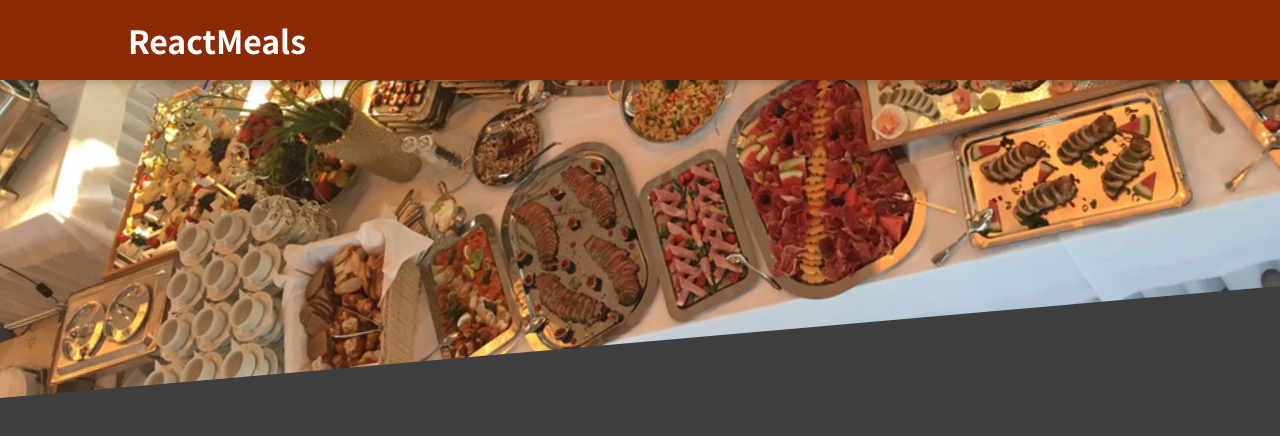
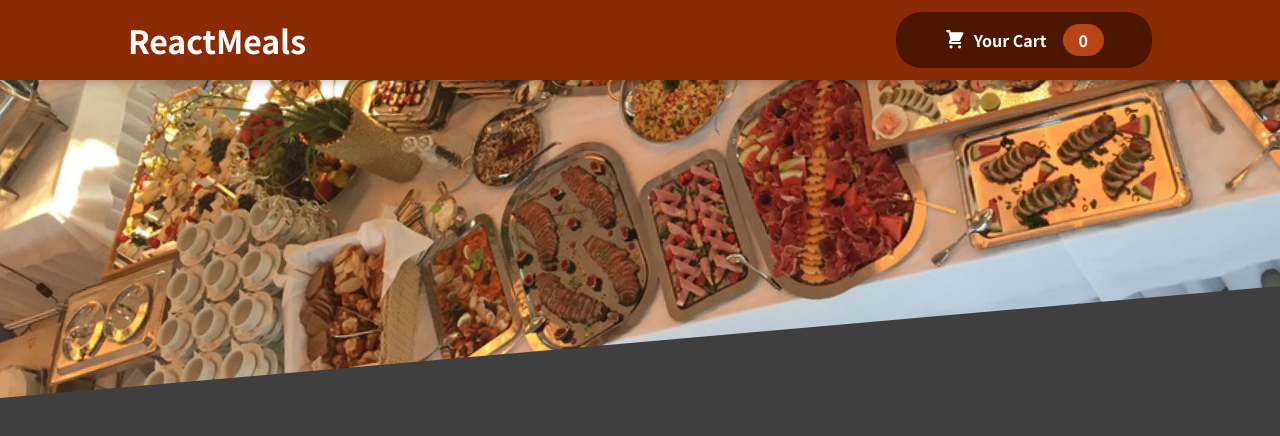
Before and after one commit to Ayaz-Rzayev/food-order-app, a React (Create React App) app: page / in a window 1280 px wide. Shown: the top 436 px of the page. Built offline with nearby package versions, Linux system fonts and the light colour scheme.

Commit message:
HeaderCartButton and CartIcon components added

```diff
--- /dev/null
+++ b/src/components/Cart/CartIcon.js
@@ -0,0 +1,13 @@
+const CartIcon = () => {
+  return (
+    <svg
+      xmlns='http://www.w3.org/2000/svg'
+      viewBox='0 0 20 20'
+      fill='currentColor'
+    >
+      <path d='M3 1a1 1 0 000 2h1.22l.305 1.222a.997.997 0 00.01.042l1.358 5.43-.893.892C3.74 11.846 4.632 14 6.414 14H15a1 1 0 000-2H6.414l1-1H14a1 1 0 00.894-.553l3-6A1 1 0 0017 3H6.28l-.31-1.243A1 1 0 005 1H3zM16 16.5a1.5 1.5 0 11-3 0 1.5 1.5 0 013 0zM6.5 18a1.5 1.5 0 100-3 1.5 1.5 0 000 3z' />
+    </svg>
+  );
+};
+
+export default CartIcon;
--- a/src/components/Layout/Header.js
+++ b/src/components/Layout/Header.js
@@ -1,12 +1,14 @@
 import React, {Fragment} from 'react'
 import mealsImage from '../../assets/meals.jpg'
 import styles from './Header.module.css'
+import HeaderCartButton from './HeaderCartButton'
 
 const Header = (props) => {
   return (
     <Fragment>
       <header className={styles.header}>
         <h1>ReactMeals</h1>
+        <HeaderCartButton />
       </header>
       <div className={styles["main-image"]}>
         <img src={mealsImage} alt="A table full of delicious food!"/>
--- /dev/null
+++ b/src/components/Layout/HeaderCartButton.js
@@ -0,0 +1,17 @@
+import React from "react"
+import styles from "./HeaderCartButton.module.css"
+import CartIcon from "../Cart/CartIcon"
+
+const HeaderCartButton = () => {
+  return(
+    <button className={styles.button}>
+      <span className={styles.icon}>
+        <CartIcon/>
+      </span>
+      <span>Your Cart</span>
+      <span className={styles.badge}>0</span>
+    </button>
+  )
+}
+
+export default HeaderCartButton
--- /dev/null
+++ b/src/components/Layout/HeaderCartButton.module.css
@@ -0,0 +1,59 @@
+.button {
+  cursor: pointer;
+  font: inherit;
+  border: none;
+  background-color: #4d1601;
+  color: white;
+  padding: 0.75rem 3rem;
+  display: flex;
+  justify-content: space-around;
+  align-items: center;
+  border-radius: 25px;
+  font-weight: bold;
+}
+
+.button:hover,
+.button:active {
+  background-color: #2c0d00;
+}
+
+.icon {
+  width: 1.35rem;
+  height: 1.35rem;
+  margin-right: 0.5rem;
+}
+
+.badge {
+  background-color: #b94517;
+  padding: 0.25rem 1rem;
+  border-radius: 25px;
+  margin-left: 1rem;
+  font-weight: bold;
+}
+
+.button:hover .badge,
+.button:active .badge {
+  background-color: #92320c;
+}
+
+.bump {
+  animation: bump 300ms ease-out;
+}
+
+@keyframes bump {
+  0% {
+    transform: scale(1);
+  }
+  10% {
+    transform: scale(0.9);
+  }
+  30% {
+    transform: scale(1.1);
+  }
+  50% {
+    transform: scale(1.15);
+  }
+  100% {
+    transform: scale(1);
+  }
+}
```
Also changed, not shown: 1 other file (tests, documents, lock files or other folders).
